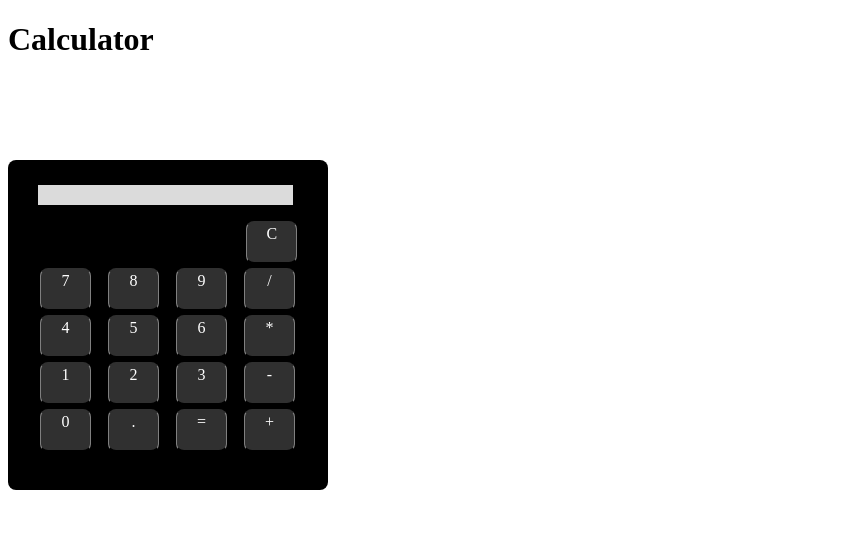
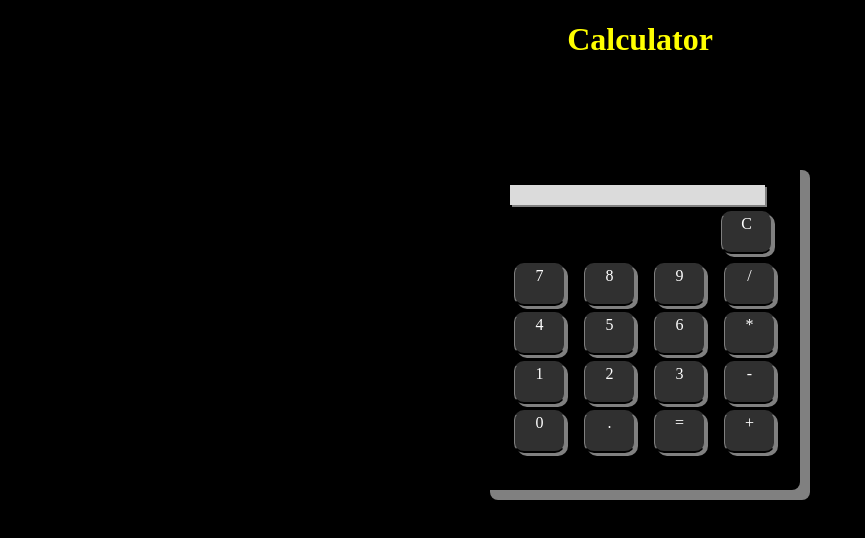
Before and after one commit to cortezchyrine/WAD, a plain HTML site: page simpleCalcu.html in a window 1280 px wide. Shown: the whole page, without its empty margins (0-865 px from the left). Drawn offline with Linux system fonts and the light colour scheme.

Commit message:
Update calcu.css

```diff
--- a/calcu.css
+++ b/calcu.css
@@ -1,3 +1,12 @@
+html{
+	background-color: black;
+}
+
+h1{
+	color: yellow;
+	text-align: center;
+}
+
 #box{
 	background-color: black;
 	padding: 15px;
@@ -6,50 +15,83 @@
 	border-radius: 8px;
 	position: relative;
 	top: 80px;
+	margin: 0 auto;
+	box-shadow: 10px 10px gray;
 }
 
 #display{
+	text-align: right;
 	color: black;
 	background: #dbdbdb;
 	padding: 10px;
 	margin-top: 10px;
 	margin-left: 15px;
 	margin-right: 20px;
+	box-shadow: 2px 2px gray;
 
 }
 .keys{
 	position: relative;
 	top: 15px;
+
 }
 
 #clr{
-	margin-left: 77%;
+	margin-bottom: 3px;
+	margin-left: 78%;
 	color: white;
 	background-color: #303030;
 	border-bottom: black 2px solid;
 	border-top: 2px #303030 solid;
+	box-shadow: 3px 3px gray;
 }
 
 .button{
 
-	margin-bottom: 4px;
+	margin-top: 6px;
 	padding: 2px;
 	text-align: center;
 	width: 45px;
 	height: 35px;
 	border:  1px solid gray;
-	border-radius: 8px;
+	border-radius: 10px;
 	cursor: pointer;
 	border-top: 2px solid transparent;
-	margin-left: 17px;
+	margin-left: 19px;
 	float: left;
 	color: white;
 	background-color: #303030;
 	border-bottom: black 2px solid;
 	border-top: 2px #303030 solid;
+	box-shadow: 3px 3px gray;
+
 }
 
 .button:hover{
 	background-color: yellow;
 	color: black;
 }
+
+#clr:hover{
+	background-color: orange;
+	color: black;
+}
+
+#btn:hover{
+	background-color: pink;
+	color: black;
+}
+
+h1:hover{
+	color: green;
+}
+
+#box:hover{
+	background-color: white;
+}
+
+#display:hover{
+	background-color: black;
+	color: white;
+	box-shadow: 2px 2px gray;
+}
```
